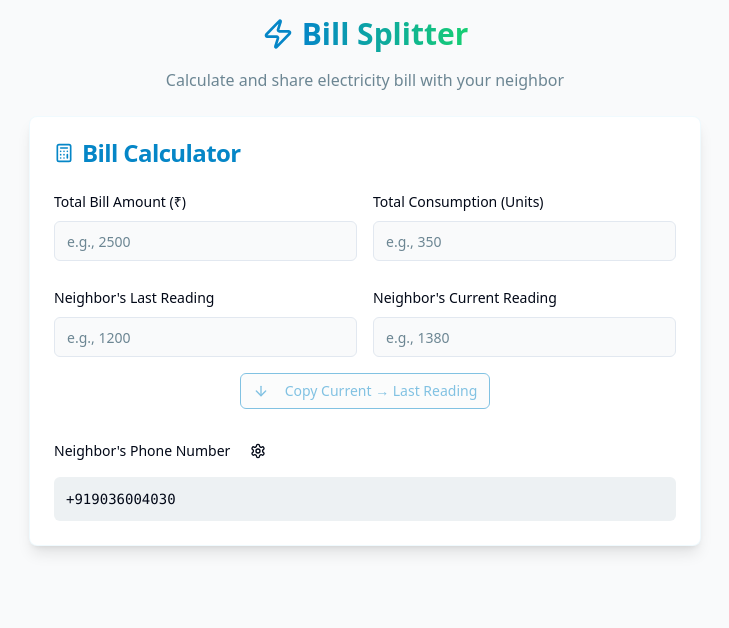
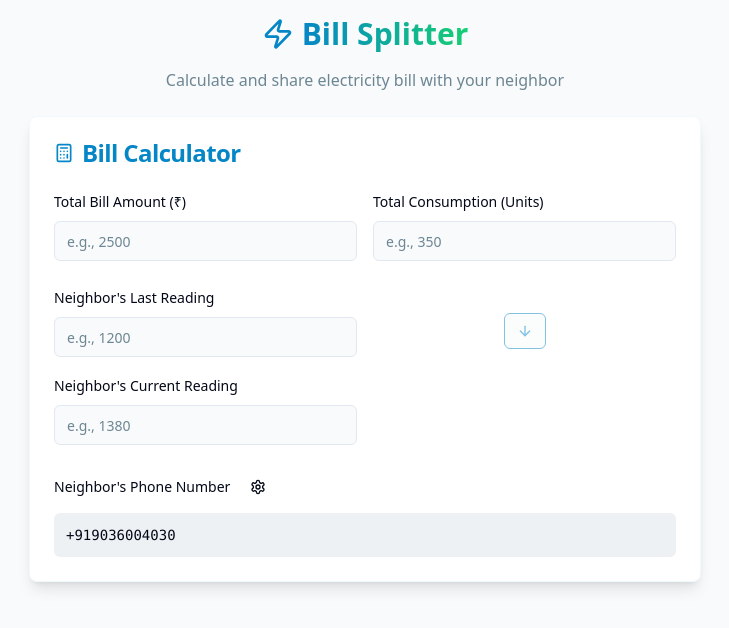
Before and after one commit to PaulDaviesC/watt-share-pro, a React (Vite) app: page / in a window 1280 px wide. Shown: the top 628 px of the page, without its empty margins (275-1004 px from the left). Built offline with nearby package versions, Linux system fonts and the light colour scheme.

Commit message:
Refactor copy button
Update button to only display an arrow icon and position it between the last and current reading inputs.

```diff
--- a/src/components/BillCalculator.tsx
+++ b/src/components/BillCalculator.tsx
@@ -151,8 +151,7 @@ const BillCalculator = () => {
             </div>
 
             {/* Neighbor Meter Readings */}
-            <div className="space-y-4">
-              <div className="grid grid-cols-1 md:grid-cols-2 gap-4">
+            <div className="grid grid-cols-1 md:grid-cols-2 gap-4 items-end">
               <div className="space-y-2">
                 <Label htmlFor="lastReading">Neighbor's Last Reading</Label>
                 <Input
@@ -163,6 +162,18 @@ const BillCalculator = () => {
                   onChange={(e) => handleInputChange("neighborLastReading", e.target.value)}
                   className="focus:ring-electric focus:border-electric"
                 />
+              </div>
+
+              <div className="hidden md:flex justify-center pb-2">
+                <Button
+                  variant="outline"
+                  size="sm"
+                  onClick={copyCurrentToLast}
+                  className="border-electric text-electric hover:bg-electric hover:text-white"
+                  disabled={!billData.neighborCurrentReading}
+                >
+                  <ArrowDown className="h-4 w-4" />
+                </Button>
               </div>
 
               <div className="space-y-2">
@@ -176,10 +187,9 @@ const BillCalculator = () => {
                   className="focus:ring-electric focus:border-electric"
                 />
               </div>
-              </div>
 
-              {/* Copy Button */}
-              <div className="flex justify-center">
+              {/* Mobile copy button */}
+              <div className="md:hidden flex justify-center col-span-full">
                 <Button
                   variant="outline"
                   size="sm"
@@ -187,8 +197,7 @@ const BillCalculator = () => {
                   className="border-electric text-electric hover:bg-electric hover:text-white"
                   disabled={!billData.neighborCurrentReading}
                 >
-                  <ArrowDown className="h-4 w-4 mr-2" />
-                  Copy Current → Last Reading
+                  <ArrowDown className="h-4 w-4" />
                 </Button>
               </div>
             </div>
```
Lines whose indentation alone changed are shown as unchanged.
